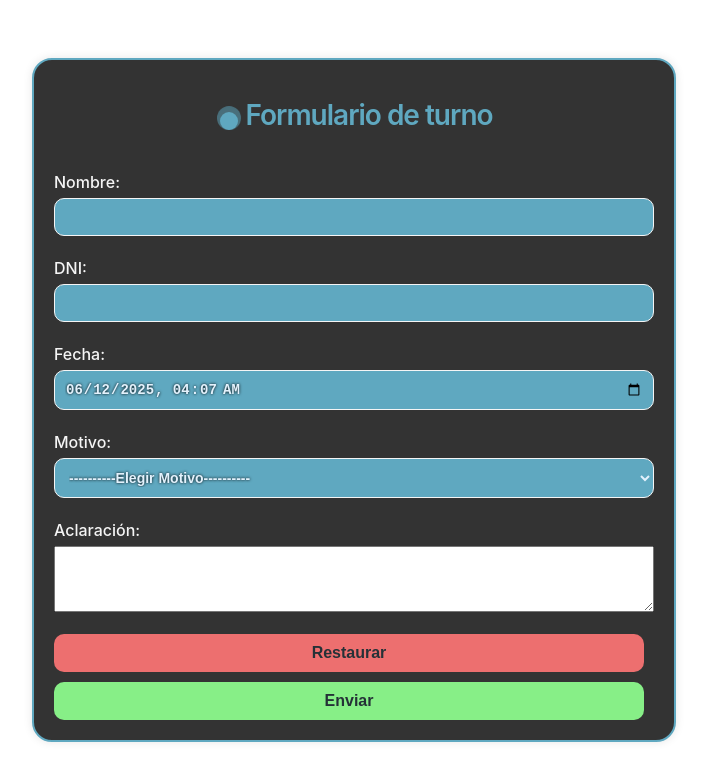
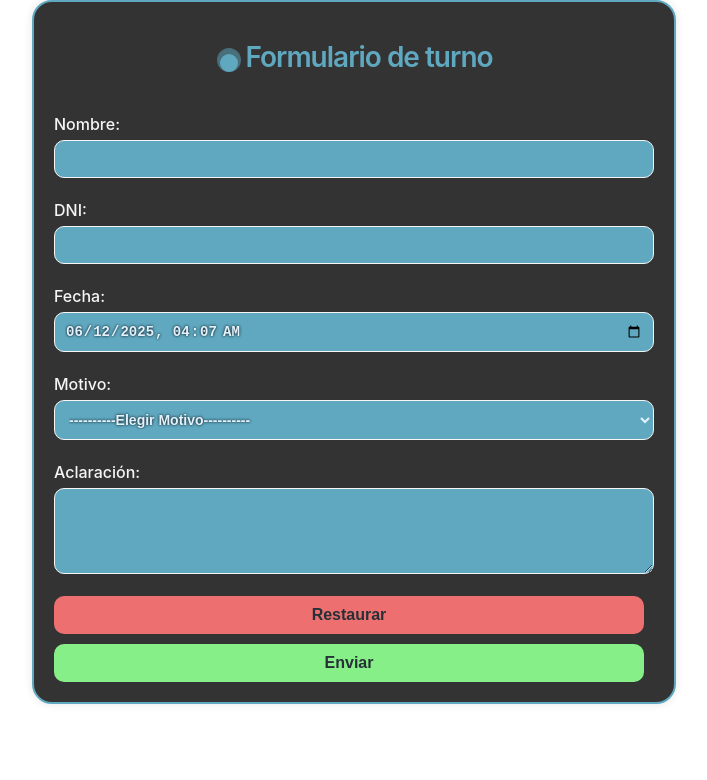
Before and after one commit to lukie-bell/proyecto_totem_6to_2da, a React (Create React App) app: page / in a window 1280 px wide. Shown: the top 780 px of the page, without its empty margins (286-993 px from the left). Built offline with nearby package versions, Linux system fonts and the light colour scheme.

Commit message:
Corrección en limite de palabras en aclaración y dandole estilo al textarea y alertas

```diff
--- a/src/components/TurnoFormulario.jsx
+++ b/src/components/TurnoFormulario.jsx
@@ -140,7 +140,7 @@ return(
             </div>
             <div>
                 <label>Aclaración:</label>
-                <textarea rows="4" cols="5" maxLength={300}
+                <textarea rows="4" cols="5" maxLength={1000}
                 value={aclaracion}
                 onChange={(e)=>setAclaracion(e.target.value)}/>
             </div>
--- a/src/css/Formulario.css
+++ b/src/css/Formulario.css
@@ -2,7 +2,7 @@
   display: flex;
   justify-content: center;  /* centra horizontalmente */
   align-items: center;      /* centra verticalmente */
-  height: 100vh;            /* altura completa de la pantalla */
+  height: auto;            /* altura automatica en la pantalla */
 }
 
 /*le damos forma y estilo al cuerpo dal formulario*/
@@ -106,7 +106,24 @@ select:focus {
   border-color: #5EB8D0;
   box-shadow: 0 0 5px rgba(65, 105, 225, 0.5);
 }
+/*textarea (tamaño y estilo) */
+textarea {
+  padding: 10px;
+  background-color: #5FA8C0;
+  border: 1px solid #F5F5F5;
+  border-radius: 10px;
+  font-size: 14px;
+  outline: none;
+  color: #E3F2FD;
+  text-shadow: 0 0 3px black;
+  font-weight: 700;
+  resize: vertical;
+}
 
+textarea:focus {
+  border-color: #5EB8D0;
+  box-shadow: 0 0 5px rgba(65, 105, 225, 0.5);
+}
 /* Botones de restaurar y enviar */
 button {
   border: none;
@@ -161,3 +178,14 @@ font-weight: 700;
     opacity: 0;
   }
 }
+/* estilo pra las alertas*/
+.input-error {
+  border: 2px solid red;
+  background-color: #ffe6e6;
+}
+
+.mensaje-error {
+  color: red;
+  font-size: 0.85rem;
+  margin-top: 4px;
+}
```
